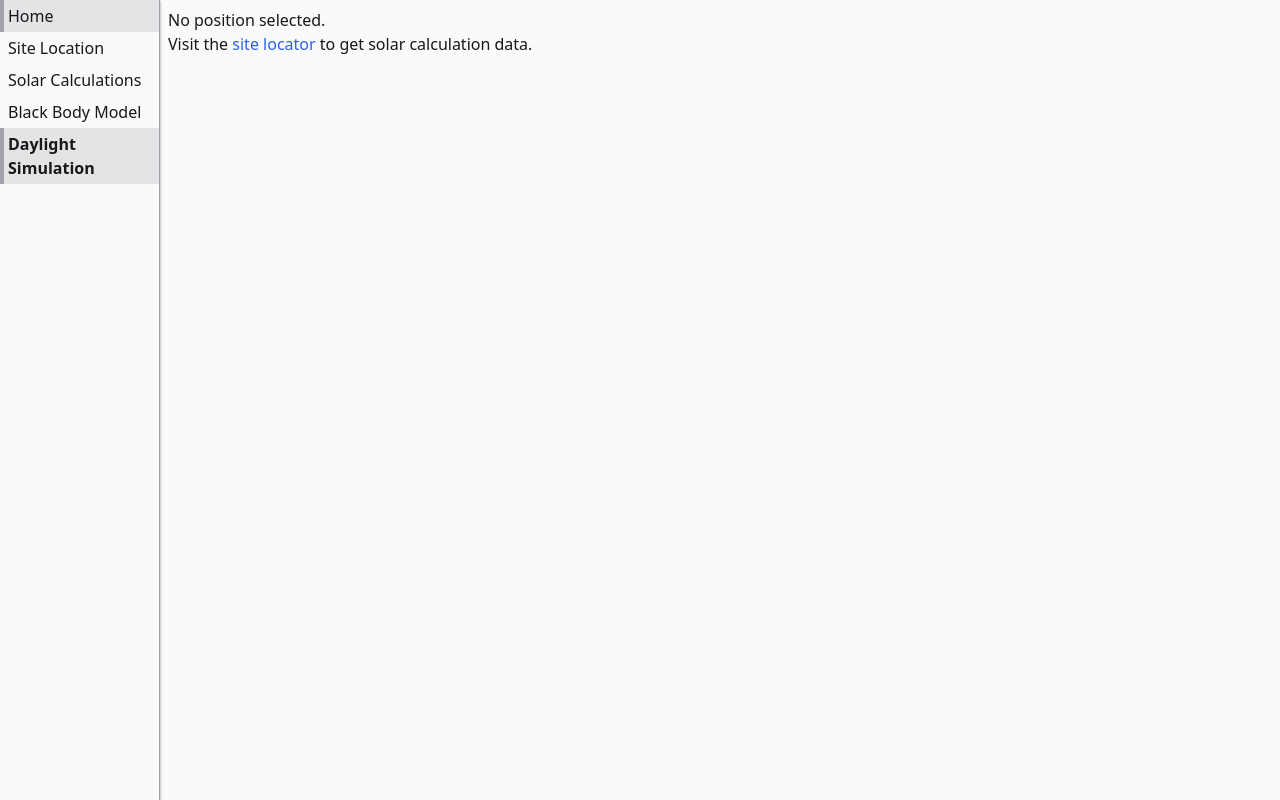
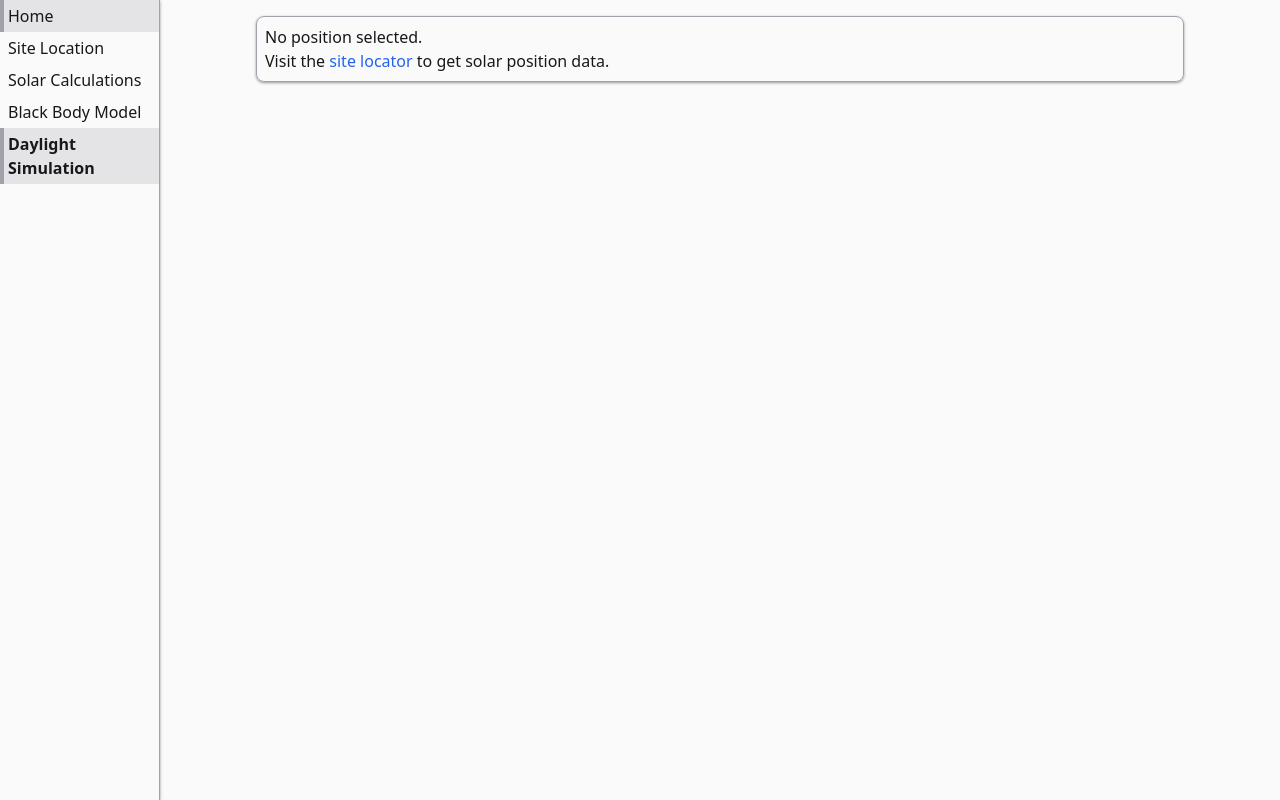
Before and after one commit to Amar-Gill/clima-viz, a Next.js app: page /daylight-simulation in a window 1280 px wide. Built offline with nearby package versions, Linux system fonts and the light colour scheme.

Commit message:
small refactor

```diff
--- a/pages/daylight-simulation/index.tsx
+++ b/pages/daylight-simulation/index.tsx
@@ -2,6 +2,23 @@ import SolarPosition from 'components/SolarPosition';
 import useStore from 'lib/store';
 import Head from 'next/head';
 import Link from 'next/link';
+
+const RedirectCard = () => {
+  return (
+    <div className="container py-4">
+      <div className="rounded-lg border border-solid border-zinc-400 p-2 shadow shadow-zinc-400">
+        <p>No position selected.</p>
+        <p>
+          Visit the{' '}
+          <Link href="/site-location">
+            <a className="text-blue-600">site locator</a>
+          </Link>{' '}
+          to get solar position data.
+        </p>
+      </div>
+    </div>
+  );
+};
 
 const DaylightSimPage = () => {
   const { position } = useStore((state) => state);
@@ -10,20 +27,7 @@ const DaylightSimPage = () => {
       <Head>
         <title>ClimaViz | Daylight Simulation</title>
       </Head>
-      {position ? (
-        <SolarPosition position={position} />
-      ) : (
-        <div className="p-2">
-          <p>No position selected.</p>
-          <p>
-            Visit the{' '}
-            <Link href="/site-location">
-              <a className="text-blue-600">site locator</a>
-            </Link>{' '}
-            to get solar calculation data.
-          </p>
-        </div>
-      )}
+      {position ? <SolarPosition position={position} /> : <RedirectCard />}
     </>
   );
 };
```
